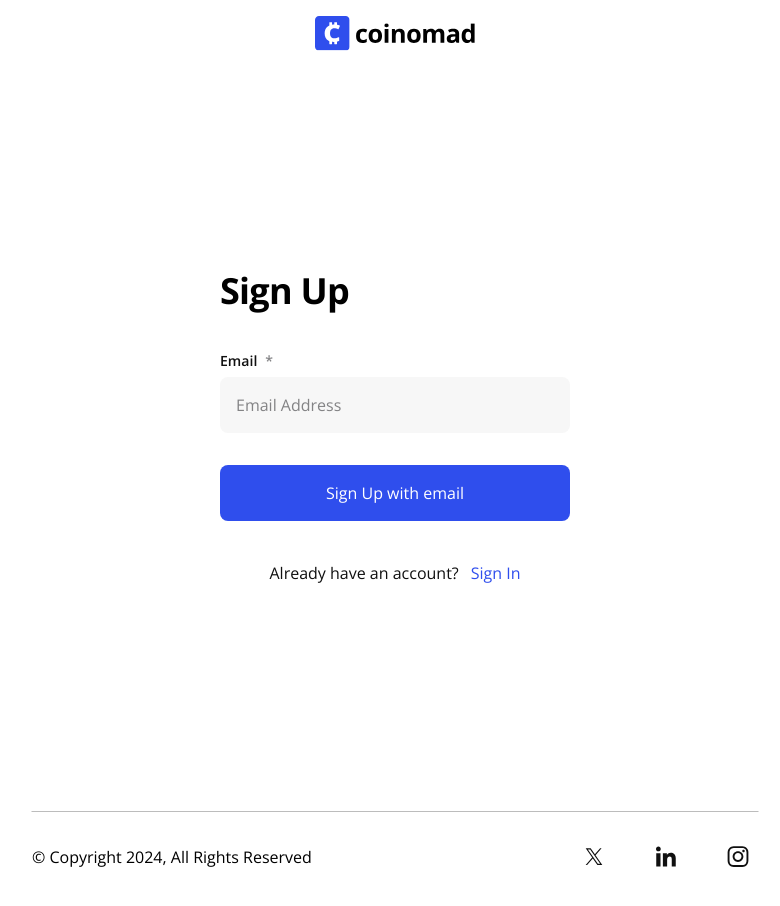
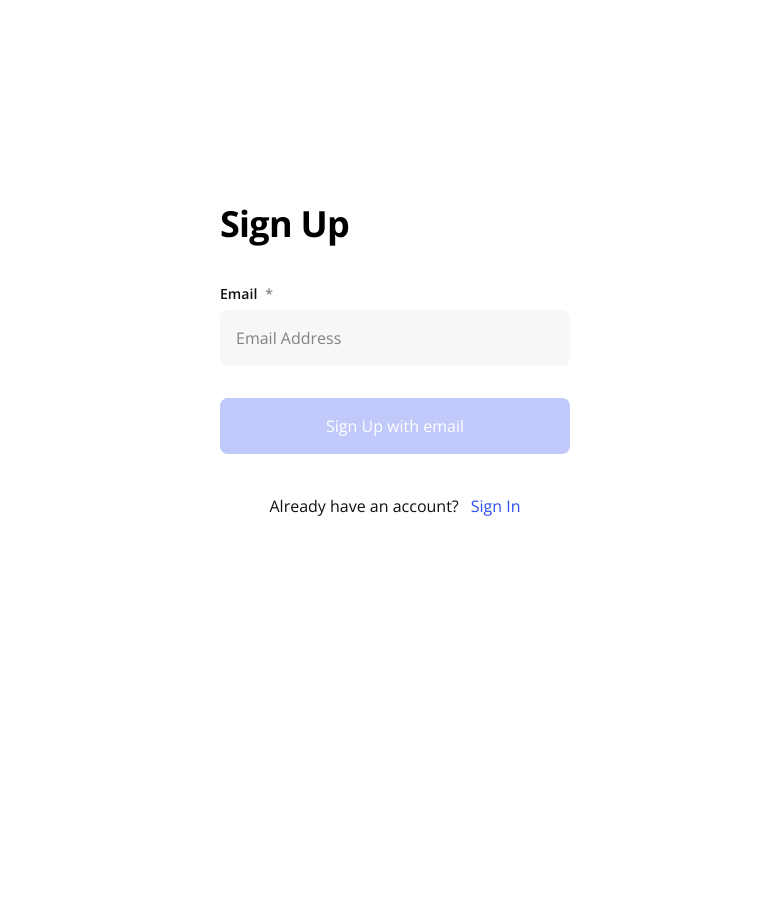
Before and after one commit to pHanToMcaNCoDE/MVP-Frontend, a React (Vite) app: page /sign-up/step-1 in a window 1280 px wide. Shown: the top 906 px of the page, without its empty margins (245-1025 px from the left). After the commit the page ends 800 px from the top, so only its background shows below. Built offline with nearby package versions, Linux system fonts and the light colour scheme.

Commit message:
Authentication Pages

```diff
--- a/package.json
+++ b/package.json
@@ -19,6 +19,7 @@
     "react-icons": "^5.2.1",
     "react-router-dom": "^6.23.1",
     "react-spinners": "^0.13.8",
+    "react-top-loading-bar": "^2.3.1",
     "yup": "^1.4.0"
   },
   "devDependencies": {
--- a/src/App.jsx
+++ b/src/App.jsx
@@ -4,8 +4,16 @@ import { BrowserRouter as Router, Routes, Route } from "react-router-dom";
 
 //Page(s)
 import Landing from "./components/Pages/Landing";
-import Error from "./components/Pages/Error";
 import SignIn from "./components/Pages/Authentication Pages/SignIn";
+import VerifyEmail from "./components/Pages/Authentication Pages/SignUp/VerifyEmail";
+import StepOne from "./components/Pages/Authentication Pages/SignUp/StepOne";
+import CreatePassword from "./components/Pages/Authentication Pages/SignUp/CreatePassword";
+import Identification from "./components/Pages/Authentication Pages/SignUp/Identification";
+import Organization from "./components/Pages/Authentication Pages/SignUp/Organization";
+import ForgotPassword from "./components/Pages/Authentication Pages/forgotPassword";
+import NewPassword from "./components/Pages/Authentication Pages/NewPassword";
+import PasswordVerificationCheck from "./components/Pages/Authentication Pages/PasswordVerificationCheck";
+import SuccessVerificationCheck from "./components/Pages/Authentication Pages/SuccessVerificationCheck";
 
 //Page Component
 import Header from "./components/Page Components/Header";
@@ -14,9 +22,6 @@ import HideHeaderFooter from "./components/Page Components/HideHeaderFooter";
 
 //Stytle
 import "./App.css";
-import VerifyEmail from "./components/Pages/Authentication Pages/SignUp/VerifyEmail";
-import StepOne from "./components/Pages/Authentication Pages/SignUp/Join";
-import StepTwo from "./components/Pages/Authentication Pages/SignUp/StepOne";
 
 function App() {
   return (
@@ -27,10 +32,22 @@ function App() {
             <Route path="/" element={<Landing />} />
             <Route path="/home" element={<Landing />} />
             <Route path="/sign-in" element={<SignIn />} />
+            <Route path="/forgot-password" element={<ForgotPassword />} />
+            <Route path="/new-password" element={<NewPassword />} />
+            <Route
+              path="/password-verification-check"
+              element={<PasswordVerificationCheck />}
+            />
+            <Route
+              path="/success-verification"
+              element={<SuccessVerificationCheck />}
+            />
             <Route path="/sign-up">
-              <Route path="join" element={<StepOne />}></Route>
-              <Route path="step-1" element={<StepTwo />}></Route>
+              <Route path="step-1" element={<StepOne />} />
               <Route path="verify-email" element={<VerifyEmail />} />
+              <Route path="create-password" element={<CreatePassword />} />
+              <Route path="identification" element={<Identification />} />
+              <Route path="organization" element={<Organization />} />
             </Route>
           </Routes>
         </HideHeaderFooter>
--- a/src/Data/formikUtils.js
+++ b/src/Data/formikUtils.js
@@ -1,29 +1,59 @@
-import axios from 'axios';
-import * as Yup from 'yup';
+import axios from "axios";
+import * as Yup from "yup";
 
 axios.defaults.baseURL = `https://mvp-backend-bzvi.onrender.com/v1`;
 
 const passwordRegExp =
   /^(?=.*[a-z])(?=.*[A-Z])(?=.*\d)(?=.*[@$!%*?&#;:])[A-Za-z\d@$!%*?&#;:]{8,}$/;
 
-  const emailRegExp = /^[a-zA-Z0-9._%+-]+@[a-zA-Z0-9.-]+\.[a-zA-Z]{2,}$/;
+const emailRegExp = /^[a-zA-Z0-9._%+-]+@[a-zA-Z0-9.-]+\.[a-zA-Z]{2,}$/;
 
-  // const codeRegex = /^[0-9]*$/
+// const codeRegex = /^[0-9]*$/
 
 export const signIn = Yup.object({
-    email: Yup.string().email('Invalid Email Address').required('required'),
-    password: Yup.string().min(6, 'Password must contain at least 6 characters!').max(12, 'Your password must not exceed 12 characters!').required('required')
+  email: Yup.string().email("Invalid Email Address").required("required"),
+  password: Yup.string()
+    .min(6, "Password must contain at least 6 characters!")
+    .max(12, "Your password must not exceed 12 characters!")
+    .required("required"),
 });
 
 export const signUp = Yup.object({
-    firstName: Yup.string().required('required'),
-    lastName: Yup.string().required('required'),
-    orgName: Yup.string().required('required'),
-    email: Yup.string().email('Enter Your E-mail Address').matches(emailRegExp, 'Invalid E-mail Address').required('required'),
-    password: Yup.string().max(8, 'Password must not exceed 8 characters!').matches(passwordRegExp, 'Invalid Password Input').required('required'),
-    password: Yup.string().oneOf([Yup.ref('password')], 'Password must match!').required('required'),
+  firstName: Yup.string().required("required"),
+  lastName: Yup.string().required("required"),
+  orgName: Yup.string().required("required"),
+  email: Yup.string()
+    .email("Enter Your E-mail Address")
+    .matches(emailRegExp, "Invalid E-mail Address")
+    .required("required"),
+  password: Yup.string()
+    .max(8, "Password must not exceed 8 characters!")
+    .matches(passwordRegExp, "Invalid Password Input")
+    .required("required"),
+  password: Yup.string()
+    .oneOf([Yup.ref("password")], "Password must match!")
+    .required("required"),
 });
 
-export const verifyEmail =  Yup.object({
-  code: Yup.number().required('required')
+export const verifyEmail = Yup.object({
+  code: Yup.string().required("required"),
 });
+
+export const createPassword = Yup.object({
+  password: Yup.string()
+    .min(6, "Password must contain at least 6 characters!")
+    .max(12, "Your password must not exceed 12 characters!")
+    .required("required"),
+  password: Yup.string()
+    .oneOf([Yup.ref("password")], "Password must match!")
+    .required("required"),
+});
+
+export const validateName = Yup.object({
+  firstName: Yup.string()
+    .max(50, "Must be 50 characters or less")
+    .required("Required"),
+  lastName: Yup.string()
+    .max(50, "Must be 50 characters or less")
+    .required("Required"),
+});
--- a/src/components/Page Components/HideHeaderFooter.jsx
+++ b/src/components/Page Components/HideHeaderFooter.jsx
@@ -6,7 +6,20 @@ const HideHeaderFooter = ({ children, HeaderComponent, FooterComponent }) => {
   const location = useLocation();
 
   useEffect(() => {
-    if (location.pathname === "/sign-in" || location.pathname === "/sign-up") {
+    if (
+      location.pathname === "/sign-in" ||
+      location.pathname === "/sign-up" ||
+      location.pathname === "/sign-up/join" ||
+      location.pathname === "/sign-up/step-1" ||
+      location.pathname === "/sign-up/verify-email" ||
+      location.pathname === "/sign-up/create-password" ||
+      location.pathname === "/sign-up/identification" ||
+      location.pathname === "/sign-up/organization" ||
+      location.pathname === "/forgot-password" ||
+      location.pathname === "/new-password" ||
+      location.pathname === "/password-verification-check" ||
+      location.pathname === "/success-verification"
+    ) {
       setShowHeaderFooter(false);
     } else {
       setShowHeaderFooter(true);
--- a/src/components/Pages/Authentication Pages/SignUp/StepOne.jsx
+++ b/src/components/Pages/Authentication Pages/SignUp/StepOne.jsx
@@ -1,12 +1,16 @@
-import React, { useState } from 'react'
-import { ScaleLoader } from 'react-spinners';
-import InputField from '../../../formFields/InputField';
-import { useFormik } from 'formik';
-import { Link } from 'react-router-dom';
+import React, { useState } from "react";
+import { ScaleLoader } from "react-spinners";
+import InputField from "../../../formFields/InputField";
+import { useFormik } from "formik";
+import { Link } from "react-router-dom";
 
-const StepTwo = () => {
-    const [loading, setLoading] = useState(false)
-    const formik = ''
+const StepOne = () => {
+  const [loading, setLoading] = useState(false);
+  const formik = useFormik({
+    initialValues: {
+      email: "",
+    },
+  });
   return (
     <section className="flex justify-center items-center gap-[96px] w-full h-[90vh]">
       <div className="flex flex-col justify-start items-start w-[21.875em] h-[19.75em] gap-[40px]">
@@ -20,16 +24,19 @@ const StepTwo = () => {
             onBlur={formik.handleBlur}
             onChange={formik.handleChange}
             name={`email`}
-            // value={formik.values.email}
-            // type={`text`}
-            // error={formik.touched.email && formik.errors.email}
-            // errorText={formik.errors.email}
+            value={formik.values.email} // Use formik's email value
+            type={`text`}
+            // error={formik.touched.email && formik.errors.email} (if using form validation)
+            // errorText={formik.errors.email} (if using form validation)
           />
           <button
             type="submit"
             className={`${
-              loading ? "bg-[#2F4EED]/30" : "bg-[#2F4EED]"
+              loading || !formik.values.email
+                ? "bg-[#2F4EED]/30"
+                : "bg-[#2F4EED]"
             } px-2 py-2 rounded-lg w-full text-white h-[3.5em] flex justify-center items-center gap-[40px]`}
+            disabled={loading || !formik.values.email}
           >
             {loading ? <ScaleLoader /> : "Sign Up with email"}
           </button>
@@ -43,6 +50,6 @@ const StepTwo = () => {
       </div>
     </section>
   );
-}
+};
 
-export default StepTwo
+export default StepOne;
--- a/src/components/Pages/Authentication Pages/SignUp/VerifyEmail.jsx
+++ b/src/components/Pages/Authentication Pages/SignUp/VerifyEmail.jsx
@@ -7,15 +7,17 @@ import { ScaleLoader } from "react-spinners"; // loading animantion component us
 import InputField from "../../../formFields/InputField";
 import { HiOutlinePencil } from "react-icons/hi2";
 import { verifyEmail } from "../../../../Data/formikUtils";
+import axios from "axios";
 
 const VerifyEmail = () => {
   const [loading, setLoading] = useState(false);
+  const [code, setCode] = useState("");
   useEffect(() => {
     axios.get();
   });
   const formik = useFormik({
     initialValues: {
-      code,
+      code: code,
     },
     validationSchema: verifyEmail,
   });
@@ -51,16 +53,24 @@ const VerifyEmail = () => {
           error={formik.touched.code && formik.errors.code}
           errorText={formik.errors.code}
         />
-
         <button
+          type="submit"
+          className={`${
+            loading || !formik.values.code ? "bg-[#2F4EED]/30" : "bg-[#2F4EED]"
+          } px-2 py-2 rounded-lg w-full text-white h-[3.5em] flex justify-center items-center gap-[40px]`}
+          disabled={loading || !formik.values.code}
+        >
+          {loading ? <ScaleLoader /> : "Verify Email"}
+        </button>
+        {/* <button
           type="submit"
           className={`${
             loading ? "bg-[#2F4EED]/30" : "bg-[#2F4EED]"
           } px-2 py-2 rounded-lg w-full text-white h-[3.5em] gap-[40px]`}
         >
-          {/* {loading ? <ScaleLoader /> : "Next"} */}
+          {loading ? <ScaleLoader /> : "Next"}
           Verify Email
-        </button>
+        </button> */}
         <div className="w-full text-center text-[1rem] leading-6 font-normal flex flex-col sm:flex-row gap-x-3 justify-center items-center">
           <p className="text-[#101010]">Didn’t get your code?</p>
           <Link className="text-[#2F4EED]" to="/sign-in">
--- a/src/components/formFields/PasswordField.jsx
+++ b/src/components/formFields/PasswordField.jsx
@@ -1,3 +1,4 @@
+import { useState } from "react";
 import { HiOutlineEye, HiOutlineEyeSlash } from "react-icons/hi2";
 
 const PasswordField = ({
@@ -13,9 +14,9 @@ const PasswordField = ({
   min,
   max,
   onBlur,
-  isClicked,
-    setIsClicked
 }) => {
+  const [isClicked, setIsClicked] = useState(false);
+
   return (
     <div className="flex flex-col justify-start items-start w-full">
       <div className="text-[#101010] text-[.88rem] leading-4 font-semibold mb-2 flex items-center gap-x-2">
@@ -32,7 +33,7 @@ const PasswordField = ({
         } rounded-lg w-full bg-[#F7F7F7]   text-[#000000] relative flex justify-between items-center pr-4`}
       >
         <input
-          type={type}
+          type={isClicked ? "text" : "password"}
           placeholder={placeholder}
           onChange={onChange}
           onBlur={onBlur}
```
Also changed, not shown: src/components/Pages/Authentication Pages/SignIn.jsx (+8 -1 lines), src/components/Pages/Authentication Pages/SignUp/Join.jsx (+11 -10 lines), 1 other file (tests, documents, lock files or other folders).
